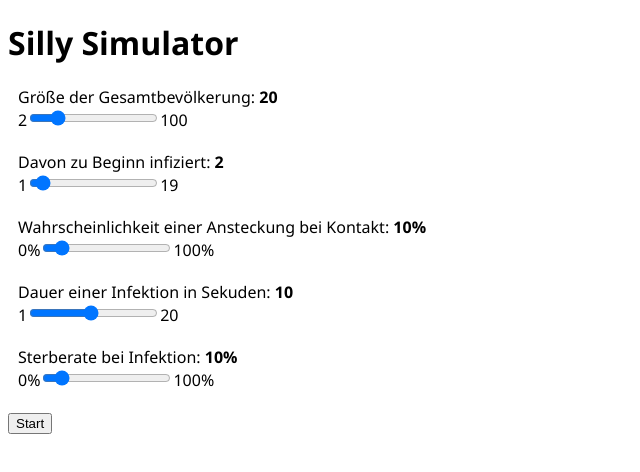
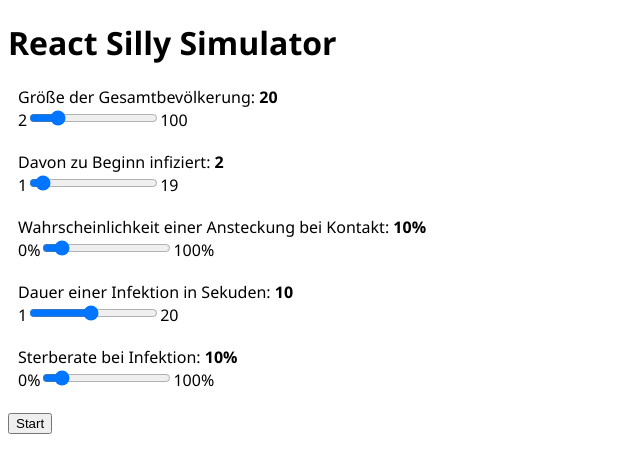
Before and after one commit to yveso/react-silly-simulator, a React (Create React App) app: page / in a window 1280 px wide. Shown: the top 472 px of the page, without its empty margins (0-640 px from the left). Built offline with nearby package versions, Linux system fonts and the light colour scheme.

Commit message:
Changed Heading

```diff
--- a/src/App.js
+++ b/src/App.js
@@ -14,7 +14,7 @@ function App() {
 
   return (
     <AppDiv>
-      <h1>Silly Simulator</h1>
+      <h1>React Silly Simulator</h1>
       {!showSimualtion ? (
         <ControlPanel
           {...{
```
